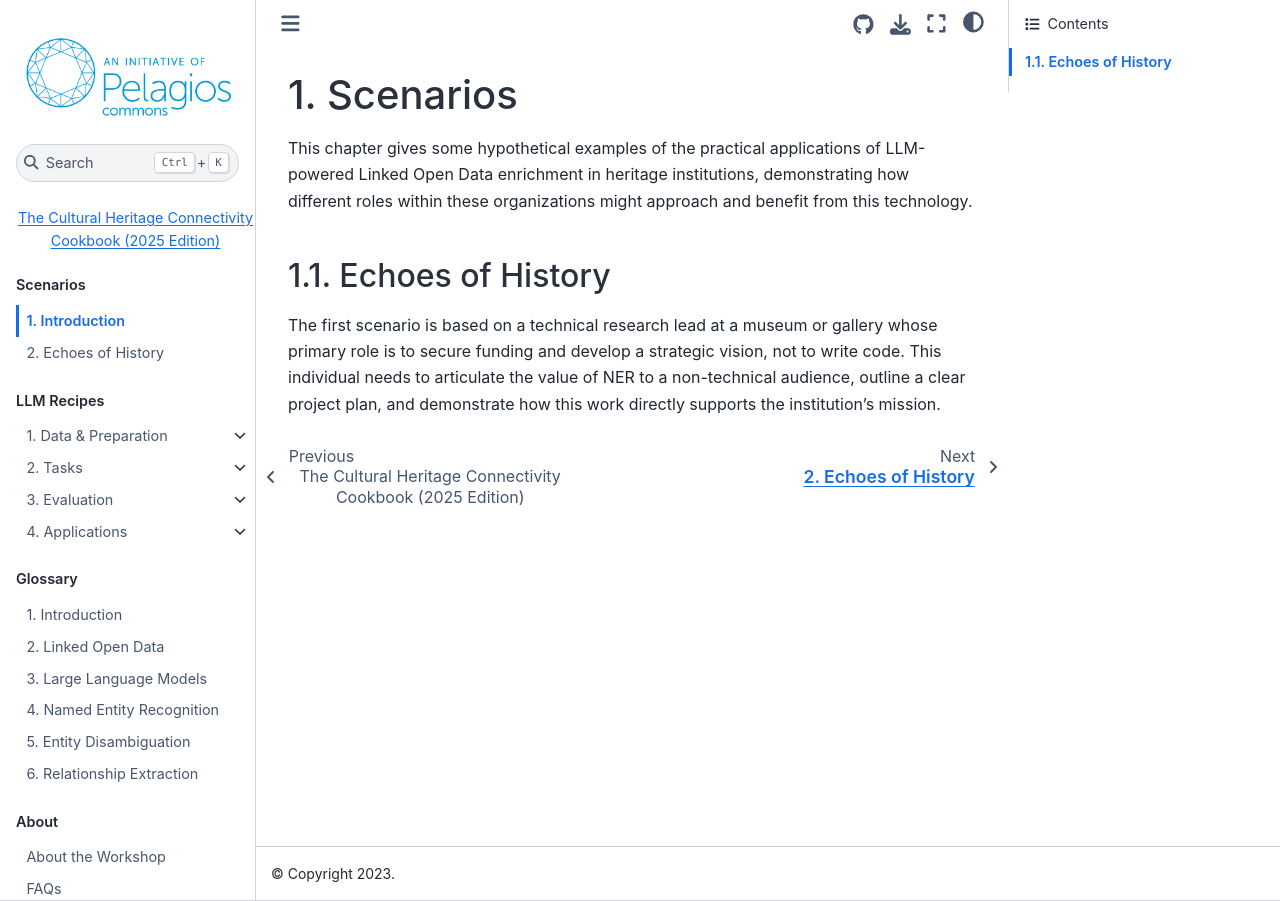
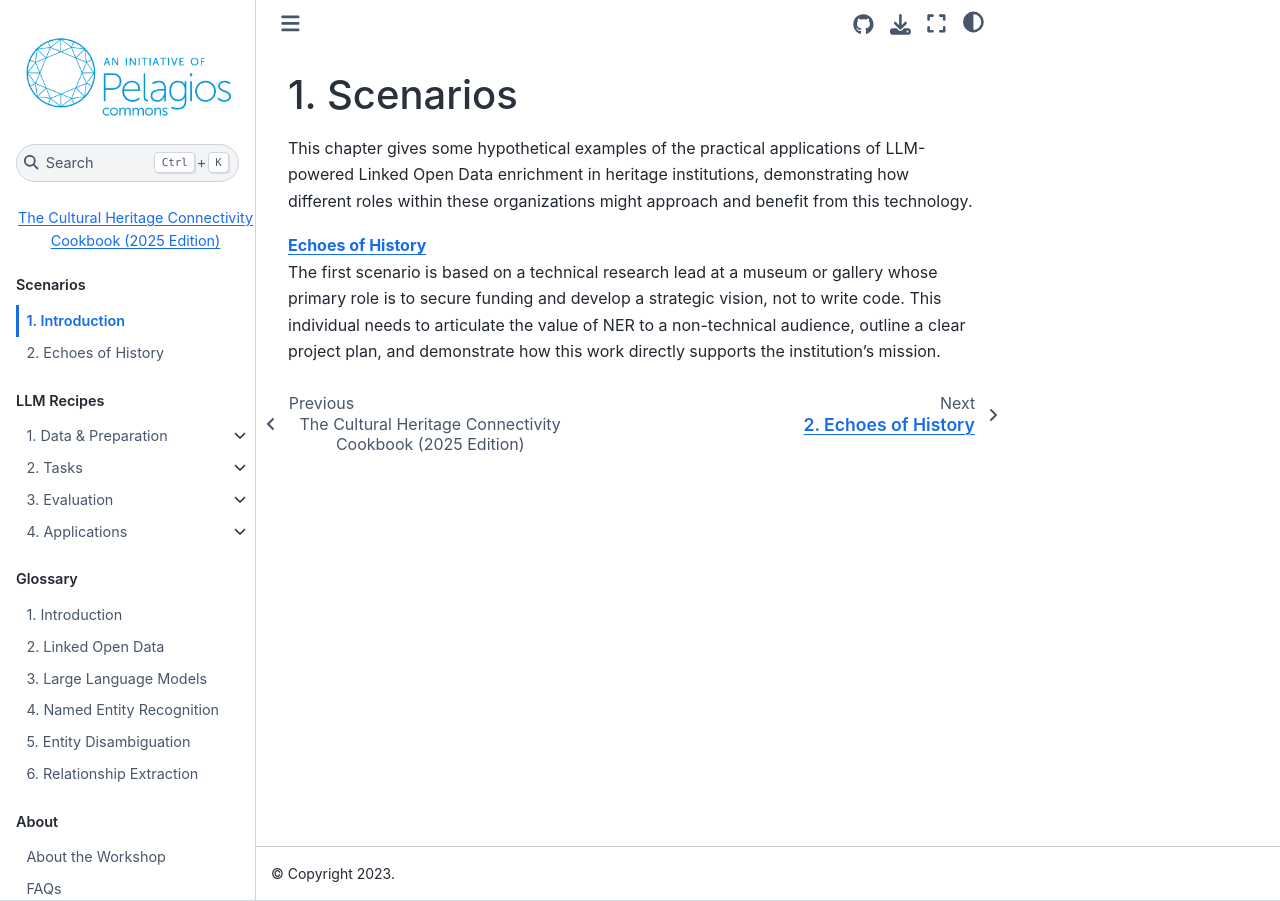
Before and after one commit to pelagios/llm-lod-enriching-heritage, a Jupyter Book: the page built from scenarios/intro.md, in a window 1280 px wide. Built offline with Jupyter Book 1.0.4 settings and Sphinx 7.4.7 and the Sphinx Book theme 1.1.4, drawn with Linux system fonts in a browser that asks for light colours; pages that are not in the unit, such as notebooks, are missing from menus; some of the changed lines change nothing that is shown.

Commit message:
Update intro.md

```diff
--- a/scenarios/intro.md
+++ b/scenarios/intro.md
@@ -2,5 +2,5 @@
 
 This chapter gives some hypothetical examples of the practical applications of LLM-powered Linked Open Data enrichment in heritage institutions, demonstrating how different roles within these organizations might approach and benefit from this technology.
 
-## Echoes of History
+**[Echoes of History](#scenario_1)**
 The first scenario is based on a technical research lead at a museum or gallery whose primary role is to secure funding and develop a strategic vision, not to write code. This individual needs to articulate the value of NER to a non-technical audience, outline a clear project plan, and demonstrate how this work directly supports the institution's mission.
```
